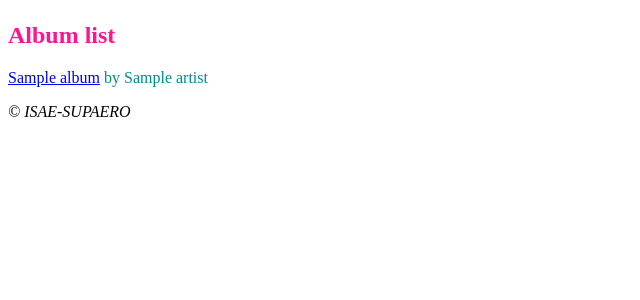
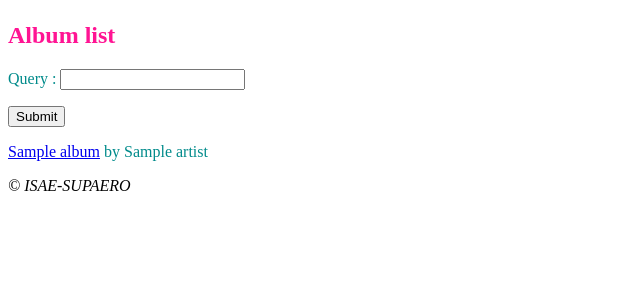
Before and after one commit to gabrielhayoun/chinook, a Django app: page /disks/ in a window 1280 px wide. Shown: the part 58-358 px from the top of the page, without its empty margins (0-640 px from the left). Run offline with Django 3.2, Linux system fonts and the light colour scheme; tables that the repository leaves empty hold one stand-in row (values such as "Sample post").

Commit message:
Added a simple search form, working only on album titles

```diff
--- /dev/null
+++ b/disks/forms.py
@@ -0,0 +1,8 @@
+from django import forms
+
+
+class SearchForm(forms.Form):
+    """
+    Simplest possible form, just a text box for a query
+    """
+    query = forms.CharField(max_length=100, required=False)
--- a/disks/templates/disks/album_list.html
+++ b/disks/templates/disks/album_list.html
@@ -4,6 +4,11 @@
 {% endblock %}
 {% block content %}
     <h2>Album list</h2>
+    <form method="POST" action="{% url 'album_list' %}">
+        {% csrf_token %}
+        {{ form.as_p }}
+        <input type="submit" value="Submit"/>
+    </form>
     {% for album in albums %}
         <p><a href="{% url 'album_tracks' album.id %}">{{ album.title }}</a> by {{ album.artist.name }}</p>
     {% empty %}
--- a/disks/views.py
+++ b/disks/views.py
@@ -1,5 +1,6 @@
 from django.shortcuts import render, get_list_or_404, get_object_or_404
 
+from .forms import SearchForm
 from .models import Album
 
 
@@ -7,11 +8,22 @@ def album_list(request):
     """
     Get all albums from database and inject them into the album_list template
     """
-    albums = get_list_or_404(Album)
+    form = SearchForm(request.POST or None)
+
+    if form.is_valid():
+        query = form.cleaned_data['query']
+        albums = Album.objects.filter(title__icontains=query) #, artist__name__icontains=query)
+    else:
+        albums = get_list_or_404(Album)
     return render(request, 'disks/album_list.html', locals())
 
 
 def album_tracks(request, album_id):
+    """
+    Get all tracks from the specified album
+    :param request: The incoming request
+    :param album_id: The album's ID
+    """
     album = get_object_or_404(Album, pk=album_id)
     tracks = album.track_set.all()
     return render(request, 'disks/album_tracks.html', locals())
```
